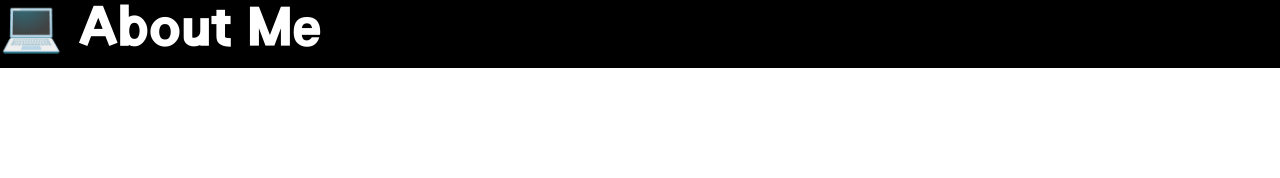
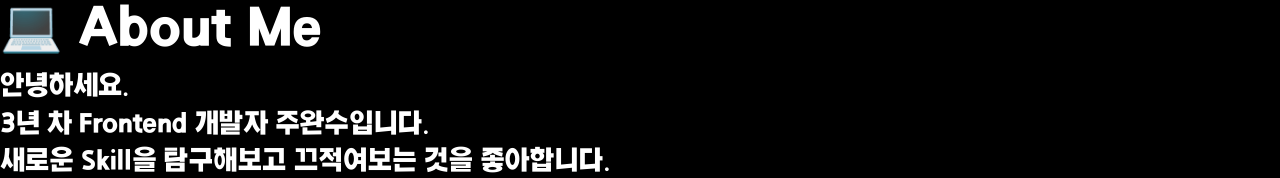
Before and after one commit to WANSU-JOO/wsjoo-portfolio, a Vue app: page / in a window 1280 px wide. Shown: the part 659-837 px from the top of the page. Before the commit the page ends 800 px from the top, so only its background shows below. Built offline with nearby package versions, Linux system fonts and the light colour scheme; what vue-writer would draw is missing.

Commit message:
AboutMe (contents) scss, 내용 추가

```diff
--- a/src/assets/scss/components/AboutMe.scss
+++ b/src/assets/scss/components/AboutMe.scss
@@ -6,3 +6,9 @@ a {
   color: white !important;
   font-size: 50px;
 }
+
+#contents{
+  font-family: KOTRA_BOLD, sans-serif;
+  color: white !important;
+  font-size: 25px;
+}
--- a/src/components/AboutMe.vue
+++ b/src/components/AboutMe.vue
@@ -1,6 +1,12 @@
 <template>
   <div>
     <a id="title">&#x1F4BB; About Me</a>
+    <br>
+    <a id="contents">안녕하세요.</a>
+    <br>
+    <a id="contents">3년 차 Frontend 개발자 주완수입니다.</a>
+    <br>
+    <a id="contents">새로운 Skill을 탐구해보고 끄적여보는 것을 좋아합니다.</a>
 
   </div>
 </template>
```
